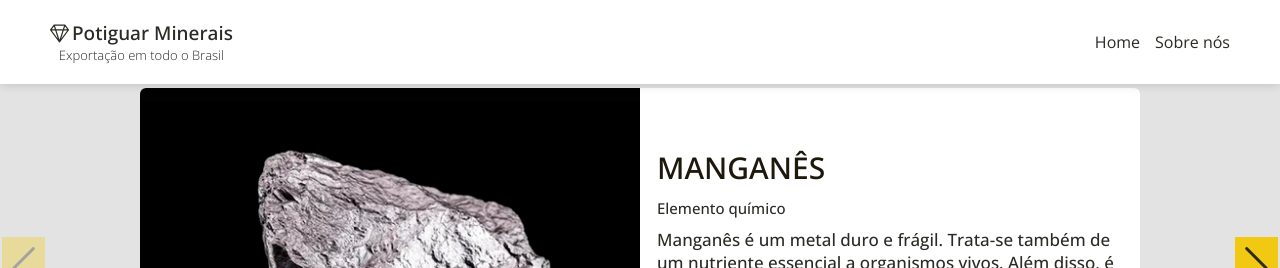
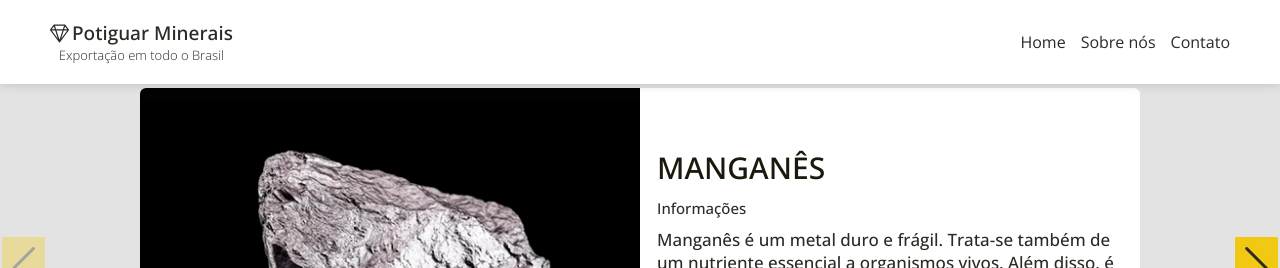
Before and after one commit to forcaweb/landpage-site-mineracao, a React (Create React App) app: page / in a window 1280 px wide. Shown: the top 268 px of the page. Built offline with nearby package versions, Linux system fonts and the light colour scheme.

Commit message:
at1011202211

```diff
--- a/src/componets/header/header.js
+++ b/src/componets/header/header.js
@@ -30,6 +30,9 @@ export default function Header() {
         <li>
           <a href="/about">Sobre nós</a>
         </li>
+        <li>
+          <a href="/contact">Contato</a>
+        </li>
       </nav>
 
       <nav className="btn-mobile">
@@ -50,6 +53,9 @@ export default function Header() {
         <li>
           <a href="/about">Sobre nós</a>
         </li>
+        <li>
+          <a href="/contact">Contato</a>
+        </li>
       </nav>
     </header>
   );
--- a/src/componets/home/home.js
+++ b/src/componets/home/home.js
@@ -1,28 +1,9 @@
 import * as React from 'react';
 import { Swiper, SwiperSlide } from 'swiper/react';
 import { Navigation } from 'swiper';
-import imgs from '../../assets/img/imgs';
+import infoSlider from '../../utils/infoSliderHome';
 import 'swiper/swiper-bundle.min.css';
 import './home.css';
-
-const infoSlider = [
-  {
-    id: 1,
-    tittle: 'Manganês',
-    subTittle: 'Elemento químico',
-    description:
-      'Manganês é um metal duro e frágil. Trata-se também de um nutriente essencial a organismos vivos. Além disso, é muito utilizado na metalurgia, aumentando a qualidade de ligas. O manganês (Mn) é um metal de transição com número atômico 25.',
-    img: imgs.manganes,
-  },
-  {
-    id: 2,
-    tittle: 'Manganês 2',
-    subTittle: 'Elemento químico',
-    description:
-      'Manganês é um metal duro e frágil. Trata-se também de um nutriente essencial a organismos vivos. Além disso, é muito utilizado na metalurgia, aumentando a qualidade de ligas. O manganês (Mn) é um metal de transição com número atômico 25.',
-    img: imgs.manganes,
-  },
-];
 
 export default function Home() {
   return (
--- /dev/null
+++ b/src/componets/page404/page404.css
@@ -0,0 +1,42 @@
+.error404{
+  width: 100%;
+  height: 100vh;
+  background: rgb(156, 4, 4);
+  display: flex;
+  justify-content: center;
+  align-items: center;
+  flex-direction: column;
+  padding: 20px;
+}
+
+.error404 h2{
+  color: #fff;
+  font-size: 70px;
+  font-weight: 500;
+  animation: ani 2s infinite;
+}
+
+.error404 p{
+  color: #fff;
+  font-size: 20px;
+  font-weight: 500;
+  animation: ani 3s infinite;
+}
+
+@keyframes ani {
+  0%{
+    opacity: 100%;
+    transform: translate(0px);
+  }
+  50%{
+    transform: translate(-5px);
+  }
+  70%{
+    opacity: 50%;
+    transform: translate(5px);
+  }
+  100%{
+    opacity: 100%;
+    transform: translate(0px);
+  }
+}
--- a/src/componets/page404/page404.js
+++ b/src/componets/page404/page404.js
@@ -1,8 +1,9 @@
 import * as React from 'react';
+import './page404.css';
 
 export default function Page404() {
   return (
-    <main>
+    <main className="error404">
       <h2>Error 404</h2>
       <p>Page dont exist!</p>
     </main>
--- /dev/null
+++ b/src/utils/infoSliderHome.js
@@ -0,0 +1,78 @@
+import imgs from '../assets/img/imgs';
+
+const infoSlider = [
+  {
+    id: 1,
+    tittle: 'Manganês',
+    subTittle: 'Informações',
+    description:
+      'Manganês é um metal duro e frágil. Trata-se também de um nutriente essencial a organismos vivos. Além disso, é muito utilizado na metalurgia, aumentando a qualidade de ligas. O manganês (Mn) é um metal de transição com número atômico 25.',
+    img: imgs.manganes,
+  },
+  {
+    id: 2,
+    tittle: 'Cassiterita',
+    subTittle: 'Informações',
+    description:
+      'Principal mineral portador de estanho (Sn), a cassiterita é de grande aproveitamento na indústria. Suas maiores aplicações se dão em compostos inorgânicos, orgânicos e triorganoestânicos para a produção de tintas, plásticos e fungicidas, se destaca pelo benefício de ser degradável e não contaminante do meio ambiente.',
+    img: imgs.cassiterita,
+  },
+  {
+    id: 3,
+    tittle: 'Cobre',
+    subTittle: 'Informações',
+    description:
+      'O cobre, em sua forma metálica, apresenta alta durabilidade, boa resistência à corrosão, boa maleabilidade e ductilidade. Essas duas últimas propriedades fazem dele um metal diferenciado, pois, normalmente, os metais resistentes não são maleáveis.',
+    img: imgs.cobre,
+  },
+  {
+    id: 4,
+    tittle: 'Ferro',
+    subTittle: 'Informações',
+    description:
+      'O nome ferro é derivado do latim ferrum, é um metal maleável, tenaz, de coloração branco-acizentada apresentando propriedades magnéticas; é ferromagnético à temperatura ambiente, assim como o Níquel e o Cobalto. É duro e resistente, mas ao mesmo tempo é maleável e dúctil.',
+    img: imgs.ferro,
+  },
+  {
+    id: 5,
+    tittle: 'Mica',
+    subTittle: 'Informações',
+    description:
+      'A mica é um mineral natural. É usado em produtos pigmentados, como os pós de maquiagem (maquilhagem, PT) para proporcionar opacidade (ou uma melhor cobertura) e dar aos pigmentos um aspecto brilhante e nacarado.',
+    img: imgs.mica,
+  },
+  {
+    id: 6,
+    tittle: 'Potássio',
+    subTittle: 'Informações',
+    description:
+      'O que é potássio? O potássio é um mineral muito importante para o funcionamento adequado de todas as células, tecidos e órgãos do corpo humano. É também um eletrólito, uma substância que conduz a eletricidade no corpo, juntamente com o sódio, o cloreto, o cálcio e o magnésio.',
+    img: imgs.potassio,
+  },
+  {
+    id: 7,
+    tittle: 'Sal',
+    subTittle: 'Informações',
+    description:
+      'O sal tem como principal função no organismo garantir o equilíbrio dos fluidos corporais, assim como regular o ritmo cardíaco, o volume de sangue, a transmissão de impulsos nervosos e as contrações musculares e outros.',
+    img: imgs.sal,
+  },
+  {
+    id: 8,
+    tittle: 'Scheelita',
+    subTittle: 'Informações',
+    description:
+      'Serve para a fabricação de cal, de argamassa, cimento, para a agricultura. Poderíamos fornecer calcário para pequenas fábricas de cimento, de azulejo, de vidros.',
+    img: imgs.scheelita,
+  },
+  {
+    id: 9,
+    tittle: 'Tantalita',
+    subTittle: 'Informações',
+    description:
+      'A tantalita é um mineral raro, útil para o funcionamento de reatores nucleares, propulsores de aviões a jato e celulares. Segundo o DNPM (Departamento Nacional de Pesquisa Mineral), só uma perícia pode apontar o valor do minério apreendido.',
+    img: imgs.tantalita,
+  },
+];
+
+export default infoSlider;
```
Also changed, not shown: src/assets/img/imgs.js (+16 -0 lines).
